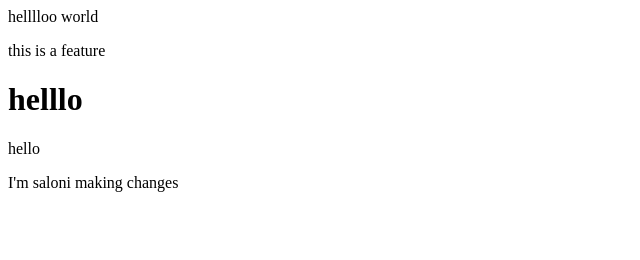
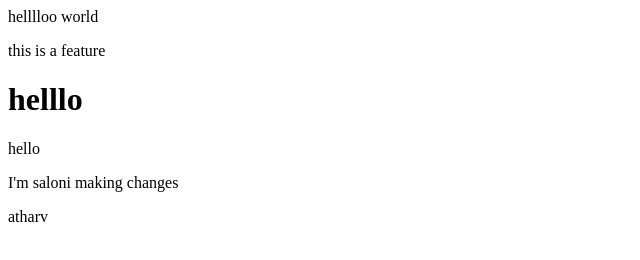
Before and after one commit to WAtharv/branchhhh, a plain HTML site: page index.html in a window 1280 px wide. Shown: the full height of the page, 0-640 px from the left. Drawn offline with Linux system fonts and the light colour scheme.

Commit message:
line added

```diff
--- a/index.html
+++ b/index.html
@@ -4,3 +4,4 @@
 <p>hello </p>
 
 <p>I'm saloni making changes</p>
+<p>atharv</p>
```
